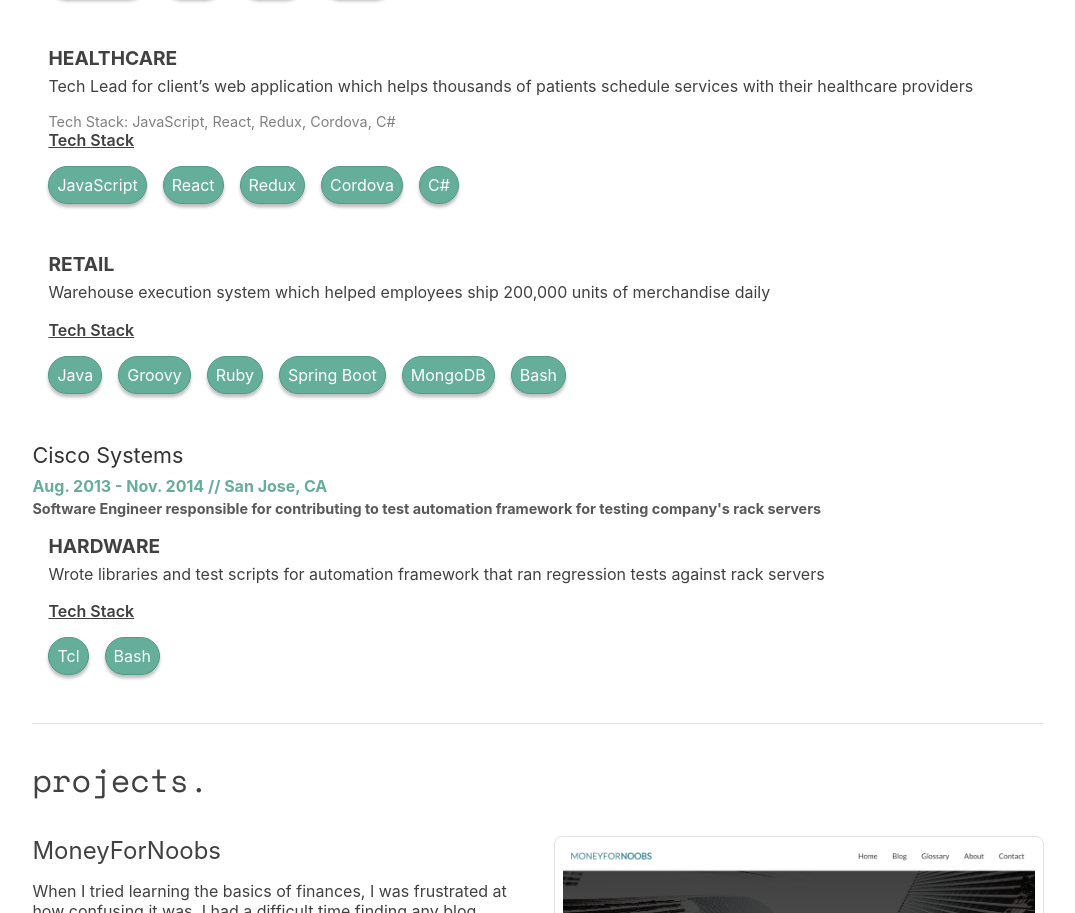
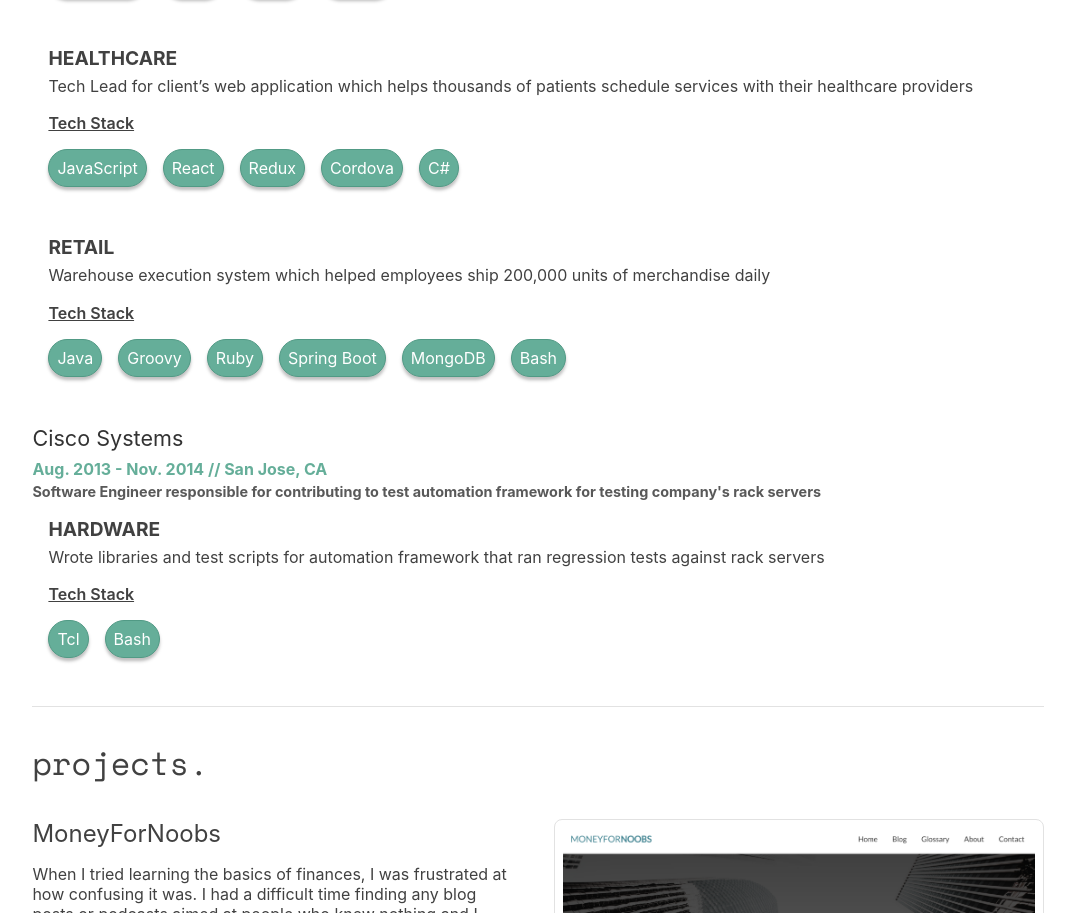
Before and after one commit to mdurban/nextjs-personal-website, a Next.js app: page / in a window 1280 px wide. Shown: the part 1430-2343 px from the top of the page, without its empty margins (102-1177 px from the left). Built offline with nearby package versions, Linux system fonts and the light colour scheme.

Commit message:
clean up duplicate description from refactor

```diff
--- a/components/experienceSection.js
+++ b/components/experienceSection.js
@@ -27,7 +27,6 @@
         <div className={styles.projectContainer}>
           <div className={styles.jobProjectTitle}>Healthcare</div>
           <div className={styles.jobProjectDescription}>Tech Lead for client’s web application which helps thousands of patients schedule services with their healthcare providers</div>
-          <div className={styles.jobProjectTechnologies}>Tech Stack: JavaScript, React, Redux, Cordova, C#</div>
           <TechStackLabels labels={['JavaScript', 'React', 'Redux', 'Cordova', 'C#']} />
         </div>
         <div className={styles.projectContainer}>
@@ -45,7 +44,6 @@
         <div className={styles.jobProjectTitle}>Hardware</div>
         <div className={styles.jobProjectDescription}>Wrote libraries and test scripts for automation framework that ran regression tests against rack servers</div>
         <TechStackLabels labels={['Tcl', 'Bash']} />
-
       </div>
     </div>
   </>
```
